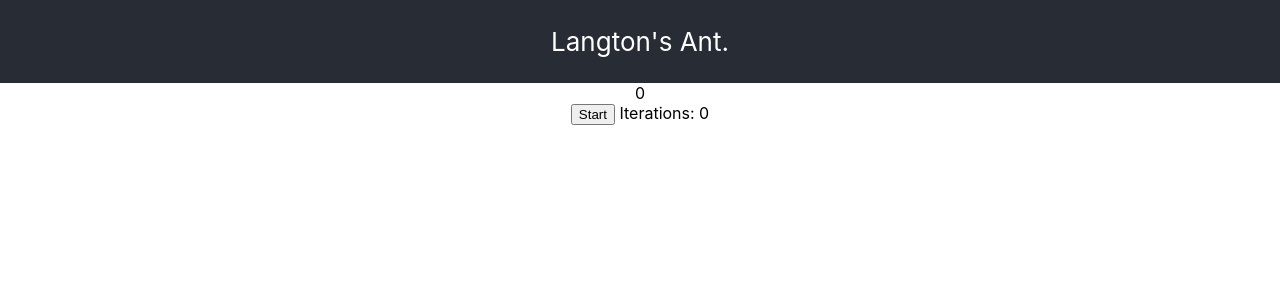
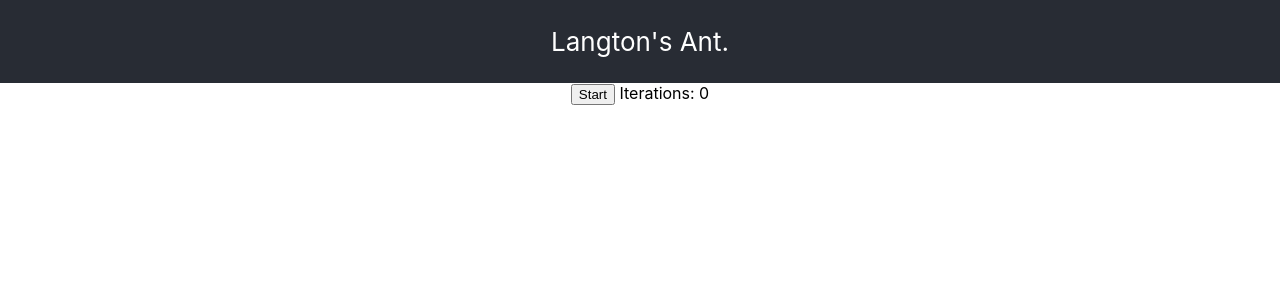
Before and after one commit to douglasom/langton, a React (Create React App) app: page / in a window 1280 px wide. Shown: the top 300 px of the page. Built offline with nearby package versions, Linux system fonts and the light colour scheme.

Commit message:
Removed unused label

```diff
--- a/public/index.html
+++ b/public/index.html
@@ -29,7 +29,7 @@
   <body>
     <noscript>You need to enable JavaScript to run this app.</noscript>
     <div id="root"></div>
-    <div style="display: flex;
+    <div style="
     justify-content: center;
     align-items: center;
     text-align: center;
--- a/src/Board.js
+++ b/src/Board.js
@@ -14,7 +14,7 @@ class Board extends React.Component {
     this.renderAnt()
 
     return (
-        <label>{this.state.iteration}</label>
+        <div></div>
     )
   }
 
```
